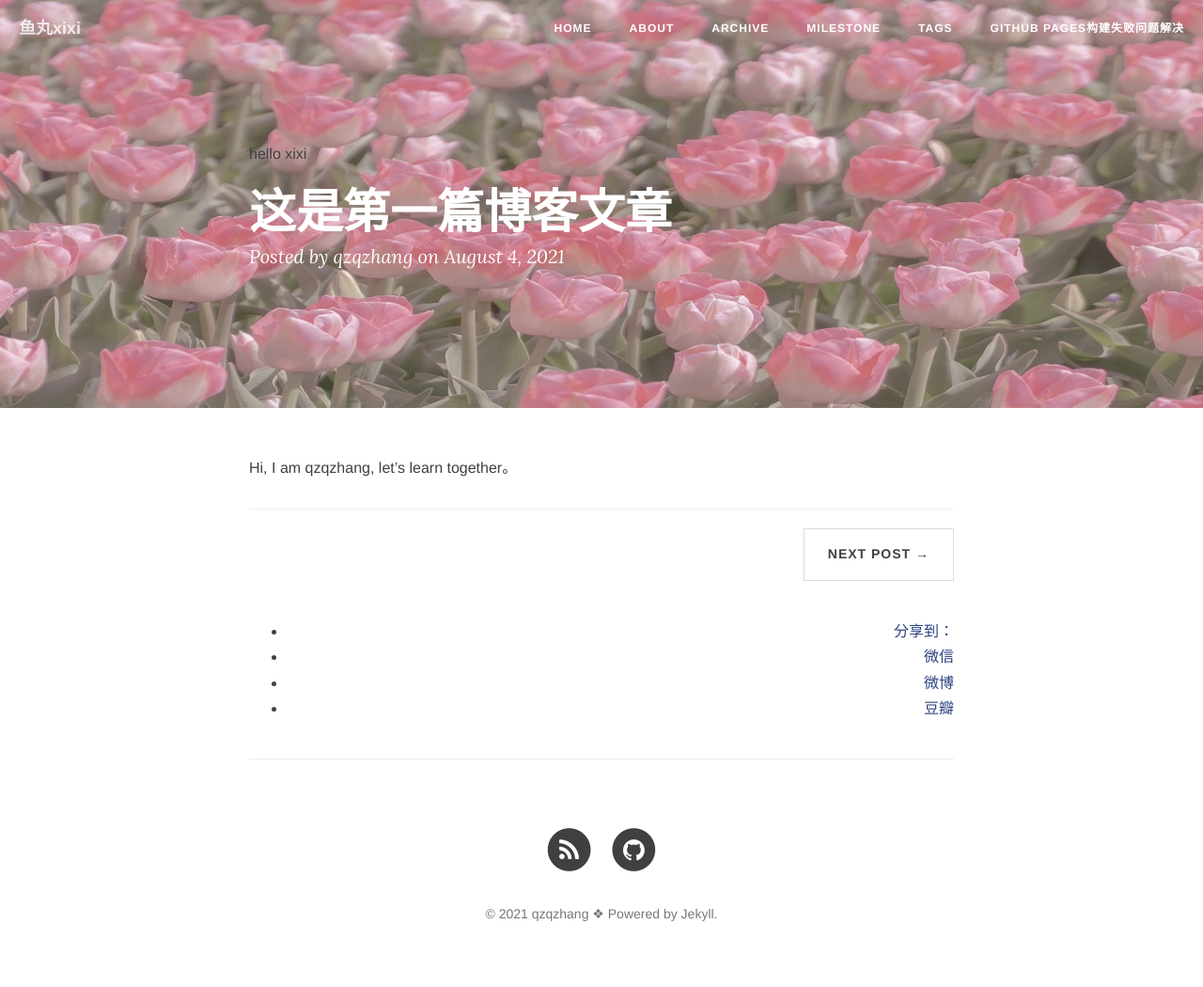
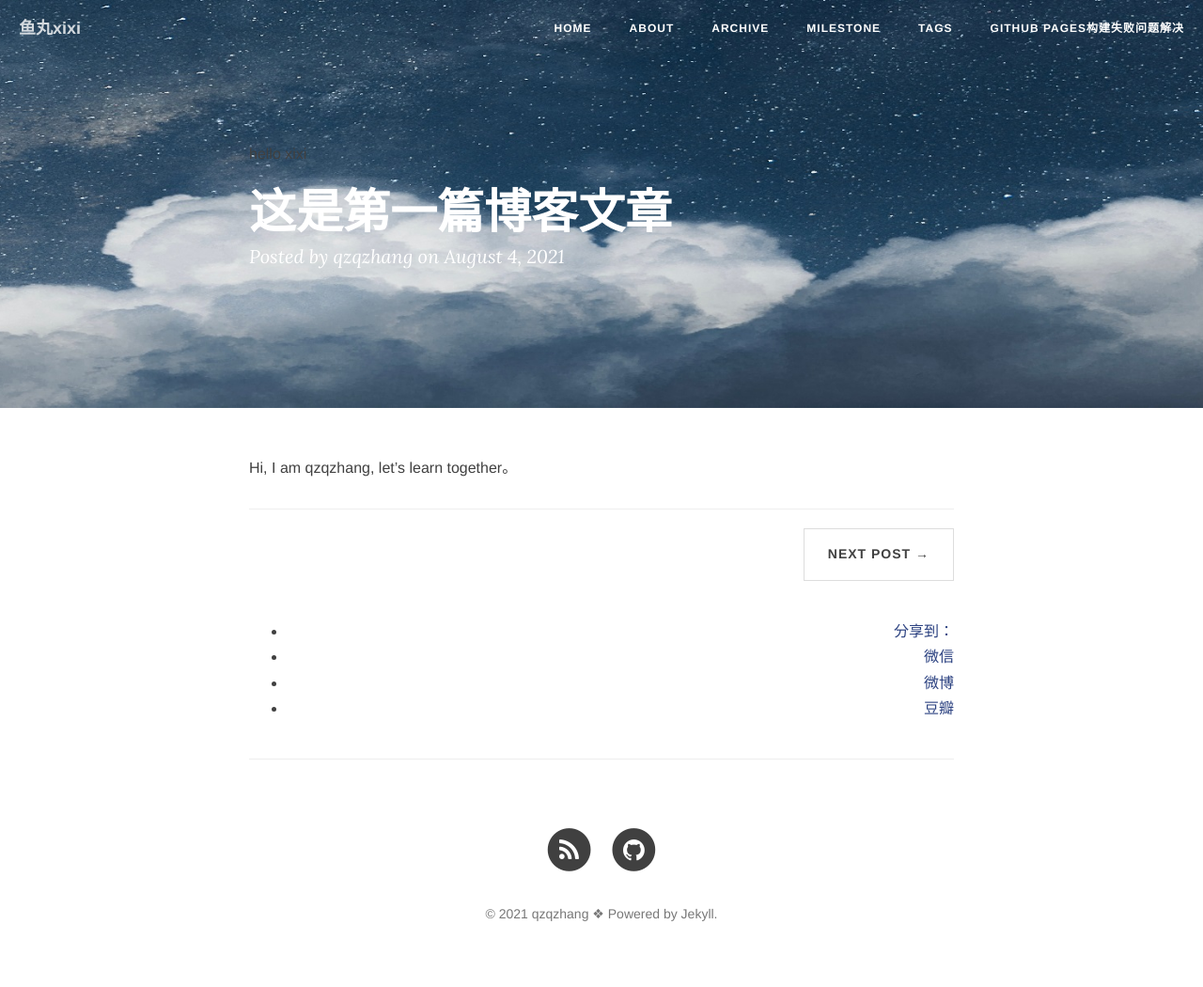
Before and after one commit to zzq-zq/zzq-zq.github.io, a Jekyll site: the page built from _posts/2021-08-03-hello.md, in a window 1280 px wide. Shown: the whole page at 94% size. Built offline with Jekyll 4.4.1, drawn with Linux system fonts in a browser that asks for light colours; nearby versions of some CDN libraries; comment, search, counter and statistics services are not loaded.

Commit message:
Update _config.yml

```diff
--- a/_config.yml
+++ b/_config.yml
@@ -1,6 +1,6 @@
 # Site settings
 title: 鱼丸xixi # 你的博客名字，可以定义修订
-header-img: "img/hua.jpg"
+header-img: "img/yun.jpg"
 tagline: "cn"
 description: "这是我的博客"  # 一句话描述你的博客
 baseurl: ""
@@ -44,7 +44,7 @@
     values:
       layout: "post"
       author: "qzqzhang" # 你的名字
-      header-img: "img/hua.jpg" # We don't want posts without a header image, that whould mean white on white
+      header-img: "img/yun.jpg" # We don't want posts without a header image, that whould mean white on white
 
 # Comments
 comments :
```
